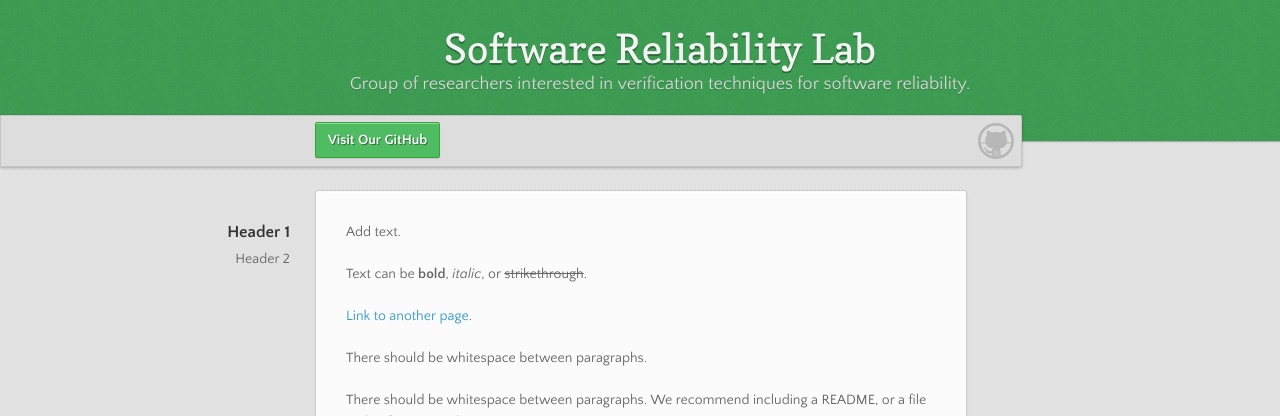
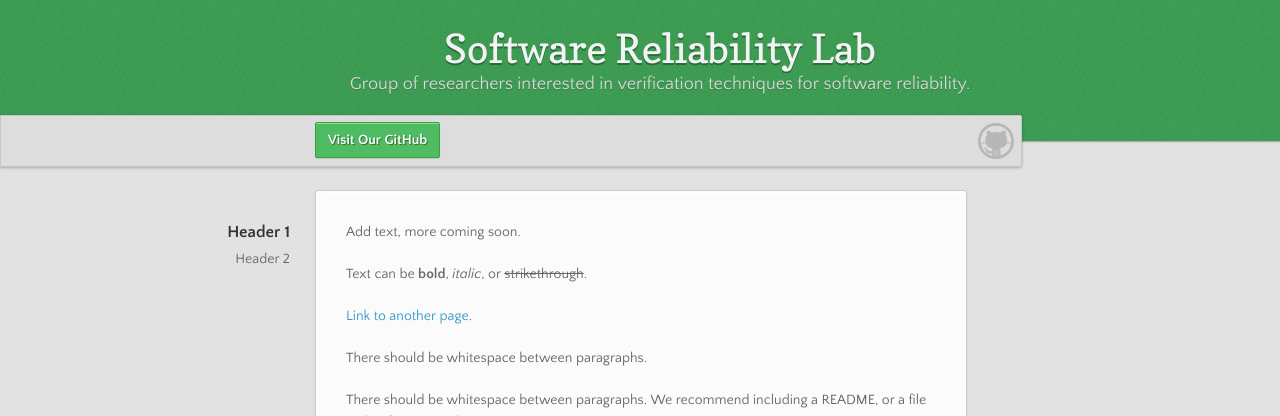
Before and after one commit to sr-lab/sr-lab.github.io.old, a Jekyll site: the page built from index.md, in a window 1280 px wide and 900 px high. Shown: the top 416 px of the window. Built offline with Jekyll 4.4.1, drawn with Linux system fonts in a browser that asks for light colours.

Commit message:
Update index.md

```diff
--- a/index.md
+++ b/index.md
@@ -2,7 +2,7 @@
 layout: default
 ---
 
-Add text.
+Add text, more coming soon.
 
 Text can be **bold**, _italic_, or ~~strikethrough~~.
 
```
